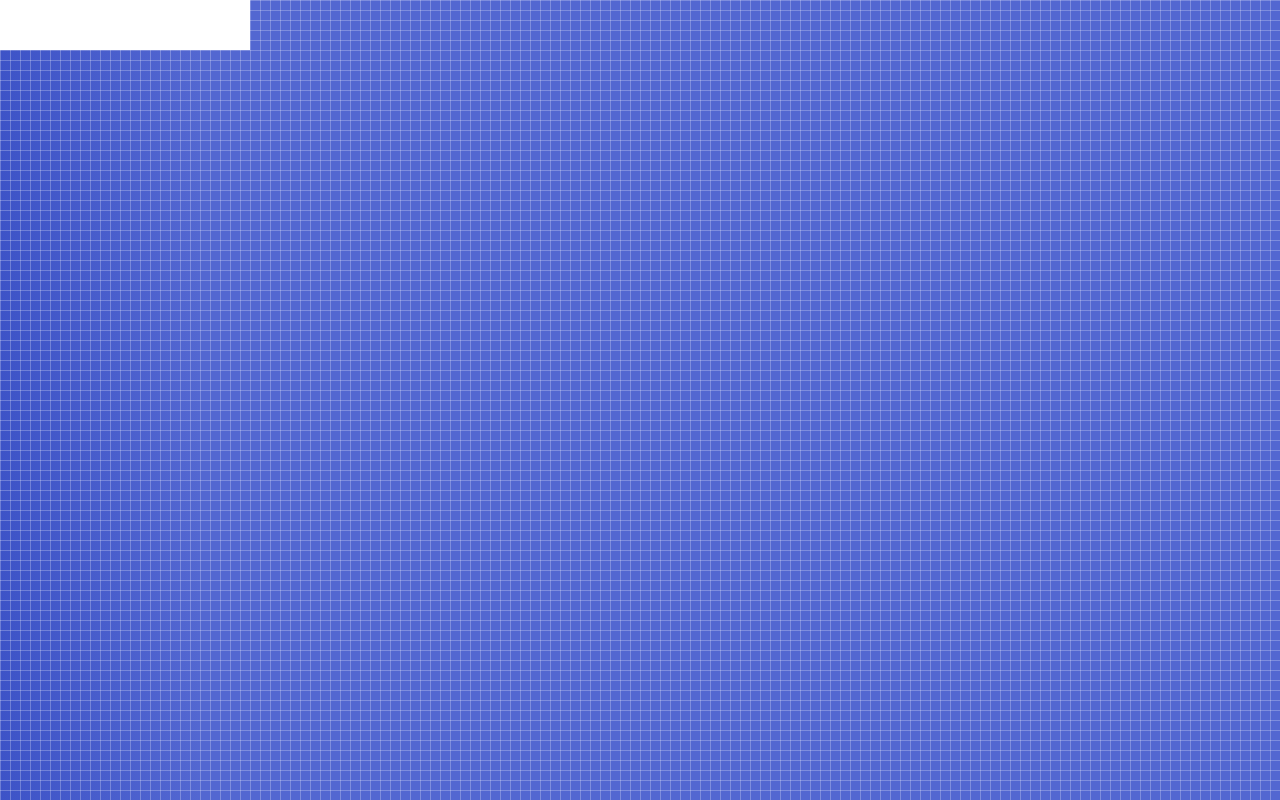
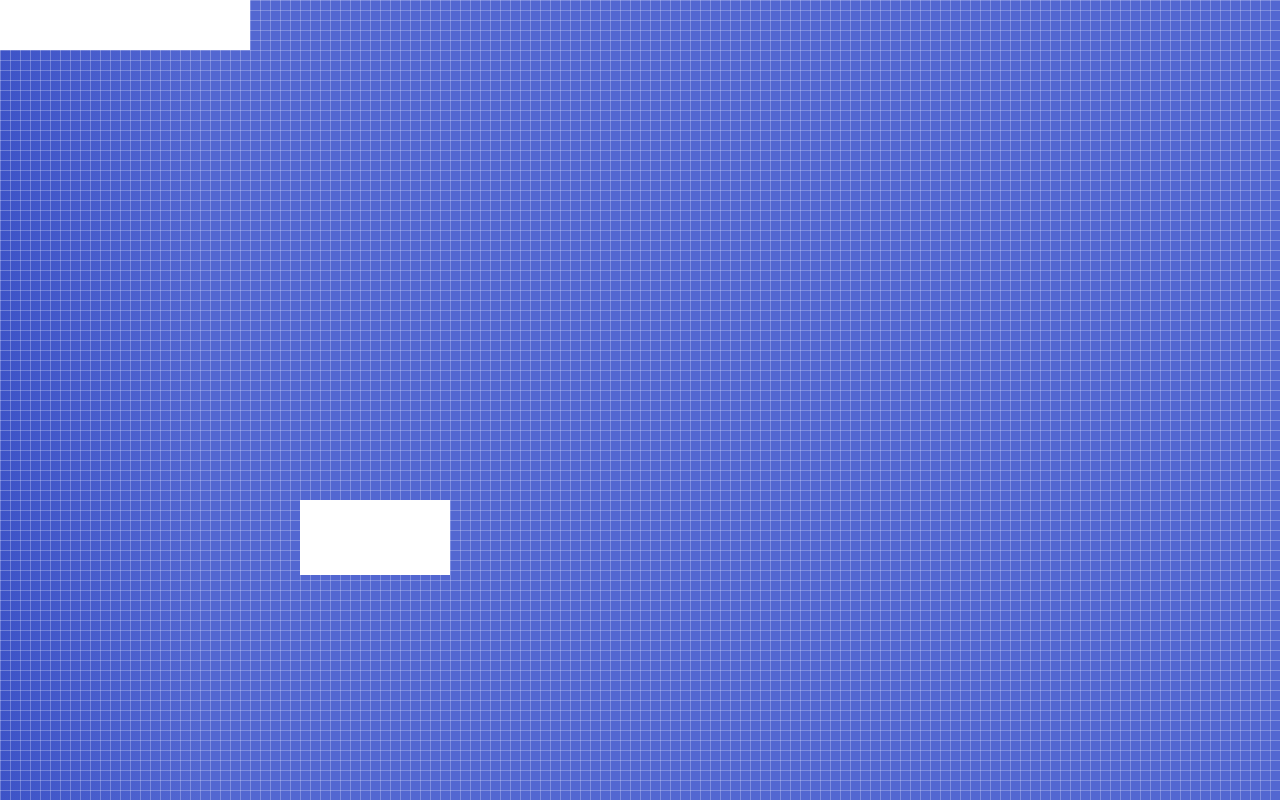
Before and after one commit to Saidfatah/my-smooth-canvas, a React (Create React App) app: page / in a window 1280 px wide. Built offline with nearby package versions, Linux system fonts and the light colour scheme; the HTML template or start-up script is replaced by a standard one.

Commit message:
refactored project created constants file and schemas file

```diff
--- a/src/App.js
+++ b/src/App.js
@@ -1,24 +1,29 @@
 // Dependencies
 import React, { useEffect, useRef } from "react";
 import {
-  Shape,
   drawRectangle,
   clearCanvasArea,
   drawGrid,
   createGradiantBackground
 } from "./utils";
-import { MIN_SPEED_THRESHEHOLD, calcSpeed, snapToGrid } from "./draggingUtils";
+import { WIDTH, HEIGHT } from "./constants";
+import { Shape } from "./schemas";
+import { calcSpeed, snapToGrid } from "./draggingUtils";
+import { MIN_SPEED_THRESHEHOLD } from "./constants";
 // Styles
 import "./tailwind.output.css";
 
-let WIDTH;
-let HEIGHT = window.innerHeight;
-if (typeof window !== "undefined") {
-  WIDTH = window.innerWidth;
-  HEIGHT = window.innerHeight;
-}
+const shapes = [Shape(), Shape({ x: 300, y: 500, height: 75, width: 150 })];
 
-const shapes = [Shape()];
+// we're going  to have an array of animations
+// animation-schema:{
+//    target:Shape,
+//    type:"move|slide|pop-in|pop-out|fade-in|fade-out|words",
+//    timeline: 10,
+//    duration: 10,
+//}
+//modes : composing | idle | playing
+
 const App = () => {
   const canvasRef = useRef();
   const backgroundCanvasRef = useRef();
--- /dev/null
+++ b/src/constants.js
@@ -0,0 +1,11 @@
+export let WIDTH;
+export let HEIGHT = window.innerHeight;
+if (typeof window !== "undefined") {
+  WIDTH = window.innerWidth;
+  HEIGHT = window.innerHeight;
+}
+
+export const gridUnit = 10;
+
+export const SNAP_THRESHEHOLD = 0.2;
+export const MIN_SPEED_THRESHEHOLD = 10;
--- a/src/draggingUtils.js
+++ b/src/draggingUtils.js
@@ -1,4 +1,4 @@
-import { gridUnit } from "./utils";
+import { gridUnit, SNAP_THRESHEHOLD } from "./constants";
 
 export const snapToGrid = (shape, prevPose) => {
   const prevXpose = prevPose.x;
@@ -15,13 +15,11 @@ export const snapToGrid = (shape, prevPose) => {
     shape.y = Math.round(shape.y / gridUnit) * gridUnit;
 };
 
-const SNAP_THRESHEHOLD = 0.2;
 const shoudPoseBeSnapped = (pose) => {
   const pu = pose / gridUnit;
   return Math.round(pu) - pu <= SNAP_THRESHEHOLD;
 };
 
-export const MIN_SPEED_THRESHEHOLD = 10;
 const speedTracker = {
   elapsedtimeFromLastActiveMouseDrag: 0,
   lastYSpeed: 0,
--- /dev/null
+++ b/src/schemas.js
@@ -0,0 +1,16 @@
+import { v4 } from "uuid";
+/**
+ * just acts as a Schema for creating Shapes
+ */
+export const Shape = (props) => {
+  const { x, y, height, width } = props || {};
+  return {
+    x: x || 0,
+    y: y || 0,
+    id: v4(),
+    width: width || 250,
+    height: height || 50,
+    fill: "#fff",
+    isDragging: false
+  };
+};
--- a/src/utils.js
+++ b/src/utils.js
@@ -1,5 +1,5 @@
-import { v4 } from "uuid";
-// line here
+import { gridUnit } from "./constants";
+// dras rectangle
 /**
  * draws a rectangle
  * @param {object} ctx the targeted canva's context.
@@ -27,23 +27,6 @@ export const clearCanvasArea = (ctx, width, height) => {
   if (ctx.clearRect) ctx.clearRect(0, 0, width, height);
 };
 
-/**
- * just acts as a Schema for creating Shapes
- */
-export const Shape = (props) => {
-  const { x, y, height, width } = props || {};
-  return {
-    x: x || 0,
-    y: y || 0,
-    id: v4(),
-    width: width || 250,
-    height: height || 50,
-    fill: "#fff",
-    isDragging: false
-  };
-};
-
-export const gridUnit = 10;
 export const drawGrid = function (ctx) {
   var data = `<svg width="100%" height="100%" xmlns="http://www.w3.org/2000/svg">
      <defs>
```
